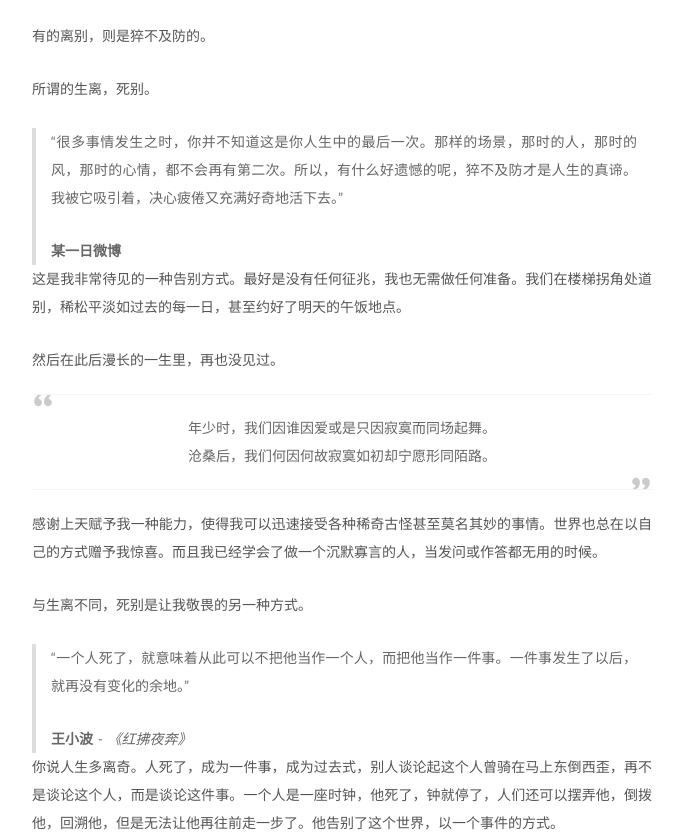
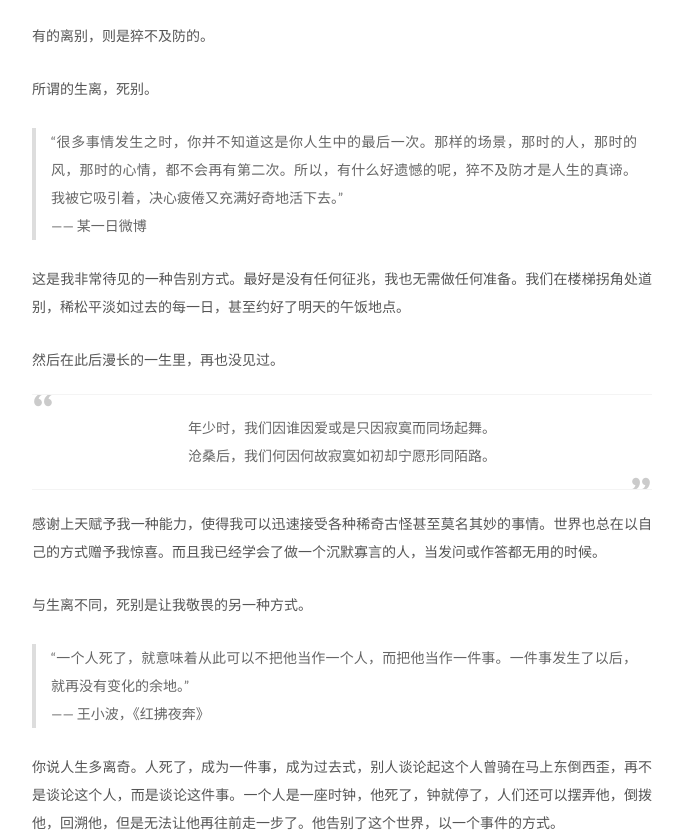
Before and after one commit to mayliar/mayliar.github.io, a plain HTML site: page 2016/12/22/离别到来的时候不是轰然的巨响，而是接近无声的呜咽。/index.html in a window 1280 px wide. Shown: the part 1151-1991 px from the top of the page, without its empty margins (428-1111 px from the left). Drawn offline with Linux system fonts and the light colour scheme.

Commit message:
Site updated: 2017-01-24 15:50:29

```diff
--- a/2016/12/22/离别到来的时候不是轰然的巨响，而是接近无声的呜咽。/index.html
+++ b/2016/12/22/离别到来的时候不是轰然的巨响，而是接近无声的呜咽。/index.html
@@ -92,7 +92,7 @@
 <meta property="og:url" content="https://mayliar.github.io/2016/12/22/离别到来的时候不是轰然的巨响，而是接近无声的呜咽。/index.html">
 <meta property="og:site_name" content="高贵冷艳">
 <meta property="og:description" content="大概是七八岁的一个冬日，将暮未暮，天气阴沉，空气干冽，我突然对于人生有了一些想法。虽然只走过了一生岁月的一个零头，但是早智的我俨然已经具备了一定的思辨能力，对一些哲学命题开始了涉猎，譬如我是谁，我从哪里来，要往哪里去。冬日的黄昏被晚来天欲雪烘托出别样的气氛，我意识到人生将会个是很漫长的过程，我也不会永远停留在学会思考的这一刻，以后还会有很多重要的时刻，我该如何使得它们永恒存在呢？一个最简单的方法是">
-<meta property="og:updated_time" content="2017-01-24T03:56:16.380Z">
+<meta property="og:updated_time" content="2017-01-24T07:48:30.417Z">
 <meta name="twitter:card" content="summary">
 <meta name="twitter:title" content="离别到来的时候不是轰然的巨响，而是接近无声的呜咽。">
 <meta name="twitter:description" content="大概是七八岁的一个冬日，将暮未暮，天气阴沉，空气干冽，我突然对于人生有了一些想法。虽然只走过了一生岁月的一个零头，但是早智的我俨然已经具备了一定的思辨能力，对一些哲学命题开始了涉猎，譬如我是谁，我从哪里来，要往哪里去。冬日的黄昏被晚来天欲雪烘托出别样的气氛，我意识到人生将会个是很漫长的过程，我也不会永远停留在学会思考的这一刻，以后还会有很多重要的时刻，我该如何使得它们永恒存在呢？一个最简单的方法是">
@@ -367,16 +367,18 @@
 <p>有的离别，是一个非常缓慢的过程。你会突然想起这个人，查找一下聊天记录，哦原来已经这么久没联系了啊。他也许也会突然想起你，发出同样的感慨。相信我，如果这样一个让人动容的瞬间出现了，而你们依然不会联系的话，以后可能再也不会有联系了。人生聚散皆有时，此种方式最寡淡。我也是一个相当寡淡的人，从我很少主动找人聊天就可以看出。因此我非常愿意看到自己悄无声息淡出别人的世界，仿佛这样的结果会使灵魂更加透明一些。</p>
 <p>有的离别，则是猝不及防的。</p>
 <p>所谓的生离，死别。</p>
-<blockquote><p>“很多事情发生之时，你并不知道这是你人生中的最后一次。那样的场景，那时的人，那时的风，那时的心情，都不会再有第二次。所以，有什么好遗憾的呢，猝不及防才是人生的真谛。我被它吸引着，决心疲倦又充满好奇地活下去。”</p>
-<footer><strong>某一日微博</strong></footer></blockquote>
+<blockquote>
+<p>“很多事情发生之时，你并不知道这是你人生中的最后一次。那样的场景，那时的人，那时的风，那时的心情，都不会再有第二次。所以，有什么好遗憾的呢，猝不及防才是人生的真谛。我被它吸引着，决心疲倦又充满好奇地活下去。”<br>—— 某一日微博</p>
+</blockquote>
 <p>这是我非常待见的一种告别方式。最好是没有任何征兆，我也无需做任何准备。我们在楼梯拐角处道别，稀松平淡如过去的每一日，甚至约好了明天的午饭地点。</p>
 <p>然后在此后漫长的一生里，再也没见过。</p>
 <blockquote class="blockquote-center"><p>年少时，我们因谁因爱或是只因寂寞而同场起舞。<br>沧桑后，我们何因何故寂寞如初却宁愿形同陌路。</p>
 </blockquote>
 <p>感谢上天赋予我一种能力，使得我可以迅速接受各种稀奇古怪甚至莫名其妙的事情。世界也总在以自己的方式赠予我惊喜。而且我已经学会了做一个沉默寡言的人，当发问或作答都无用的时候。</p>
 <p>与生离不同，死别是让我敬畏的另一种方式。</p>
-<blockquote><p>“一个人死了，就意味着从此可以不把他当作一个人，而把他当作一件事。一件事发生了以后，就再没有变化的余地。”</p>
-<footer><strong>王小波</strong><cite>《红拂夜奔》</cite></footer></blockquote>
+<blockquote>
+<p>“一个人死了，就意味着从此可以不把他当作一个人，而把他当作一件事。一件事发生了以后，就再没有变化的余地。”<br>—— 王小波，《红拂夜奔》</p>
+</blockquote>
 <p>你说人生多离奇。人死了，成为一件事，成为过去式，别人谈论起这个人曾骑在马上东倒西歪，再不是谈论这个人，而是谈论这件事。一个人是一座时钟，他死了，钟就停了，人们还可以摆弄他，倒拨他，回溯他，但是无法让他再往前走一步了。他告别了这个世界，以一个事件的方式。</p>
 <p>若一个人以猝不及防的死亡向我告别，我会将余生活成他希望看到的，我的样子。</p>
 <p>我从没有对人提起过，我有多后悔。因为那一日天气晴朗，我忘了做很多事情，以为命运会沿着预想的轨迹一直行驶下去。只是因为太年轻，经历的事情太少，我把人生多意外这样的状况选择性地忽略了。</p>
```
Also changed, not shown: atom.xml (+7 -5 lines).
